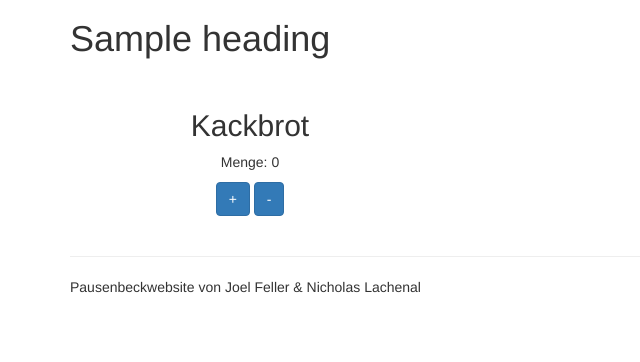
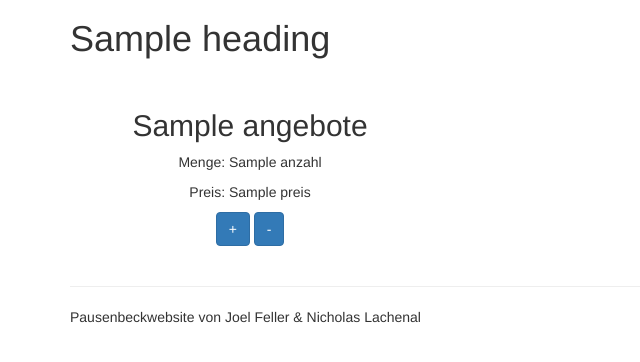
Before and after one commit to JoelFeller/Pausenbeck, a PHP site: template view/angebote_list.php in a window 1280 px wide. Shown: the part 51-413 px from the top of the page, without its empty margins (0-640 px from the left). Run offline with PHP 8.4, Linux system fonts and the light colour scheme; the template is opened without the code that fills it: most values are stand-ins (such as "Sample title", 1, 10 or a date in 2020); data that the repository does not hold is empty; some libraries are stand-ins or nearby versions.

Commit message:
waren auflisten und admin Stock erhöhen/vertiefen

```diff
--- a/controller/UserController.php
+++ b/controller/UserController.php
@@ -55,6 +55,7 @@ class UserController
             if($loginErfolgreich) {
                 session_start();
                 $_SESSION['email'] = $email;
+                $_SESSION['id'] = $userRepository->getId($email);
                 header('Location: /');
             }
             else
--- a/lib/Repository.php
+++ b/lib/Repository.php
@@ -94,7 +94,7 @@ class Repository
     public function readById($id)
     {
         // Query erstellen
-        $query = "SELECT * FROM {$this->tableName} WHERE id=?";
+        $query = "SELECT * FROM {$this->tableName} WHERE uid=?";
 
         // Datenbankverbindung anfordern und, das Query "preparen" (vorbereiten)
         // und die Parameter "binden"
--- a/view/angebote_list.php
+++ b/view/angebote_list.php
@@ -1,23 +1,54 @@
-<?php $menge = 0; ?>
+<!-- als Kunde angemeldet -->
+<?php if($user->admin == 0): ?>
     <div class="row">
         <div id="owl-example" class="owl-carousel">
-
             <div class="text-center item">
+                <?php foreach ($angebote as $angebot): ?>
+                    <?php if ($angebot->anzahl != 0): ?>
                         <div class="col-md-4 projekte-post blog-large wow fadeInLeft" data-wow-duration="300ms" data-wow-delay="0ms">
                             <article>
                                 <br>
                                 <header class="entry-header">
-                        <h2 class="entry-title">Kackbrot</h2>
+                                    <h2 class="entry-title"><?= $angebot->name; ?></h2>
                                 </header>
-
                                 <div class="entry-content">
-                        <P>Menge: <?php echo $menge;?></P>
+                                    <P>Menge: <?= $angebot->anzahl; ?></P>
+                                    <P>Preis: <?= $angebot->preis; ?></P>
                                     <a class="btn btn-primary" href="">+</a>
                                     <a class="btn btn-primary" href="">-</a>
                                 </div>
                                 <br>
                             </article>
                         </div>
+                    <?php endif; ?>
+                <?php endforeach; ?>
             </div>
         </div>
     </div>
+<?php endif; ?>
+<!-- als Admin angemeldet -->
+<?php if($user->admin == 1): ?>
+    <div class="row">
+        <div id="owl-example" class="owl-carousel">
+            <div class="text-center item">
+                <?php foreach ($angebote as $angebot): ?>
+                    <div class="col-md-4 projekte-post blog-large wow fadeInLeft" data-wow-duration="300ms" data-wow-delay="0ms">
+                        <article>
+                            <br>
+                            <header class="entry-header">
+                                <h2 class="entry-title"><?= $angebot->name; ?></h2>
+                            </header>
+                            <div class="entry-content">
+                                <P>Menge: <?= $angebot->anzahl; ?></P>
+                                <P>Preis: <?= $angebot->preis; ?></P>
+                                <a class="btn btn-primary" href="raiseStock?aid=<?=$angebot->aid?>&anz=<?= $angebot->anzahl; ?>">+</a>
+                                <a class="btn btn-primary" href="dropStock?aid=<?=$angebot->aid?>&anz=<?= $angebot->anzahl; ?>">-</a>
+                            </div>
+                            <br>
+                        </article>
+                    </div>
+                <?php endforeach; ?>
+            </div>
+        </div>
+    </div>
+<?php endif; ?>
```
Also changed, not shown: controller/WarenController.php (+27 -6 lines), repository/UserRepository.php (+13 -0 lines), repository/WarenRepository.php (added, +22 -0 lines). Lines whose indentation alone changed are shown as unchanged.
